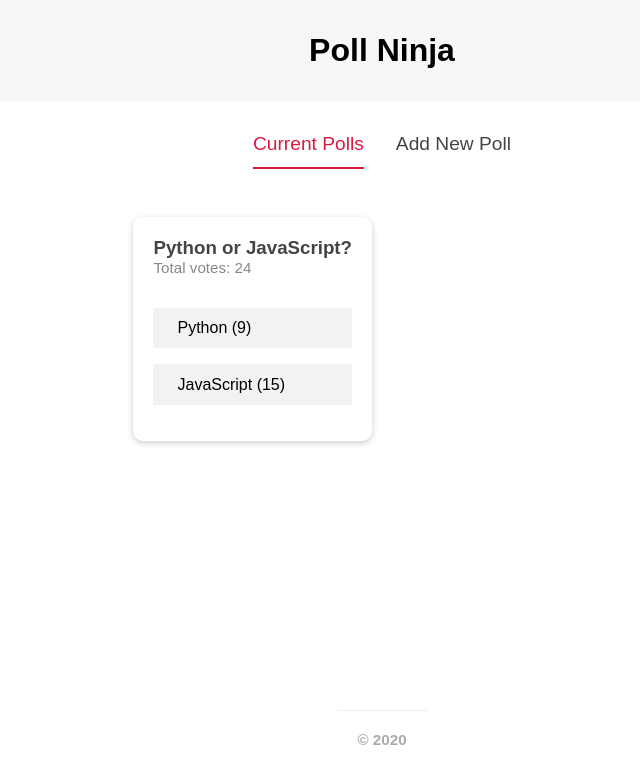
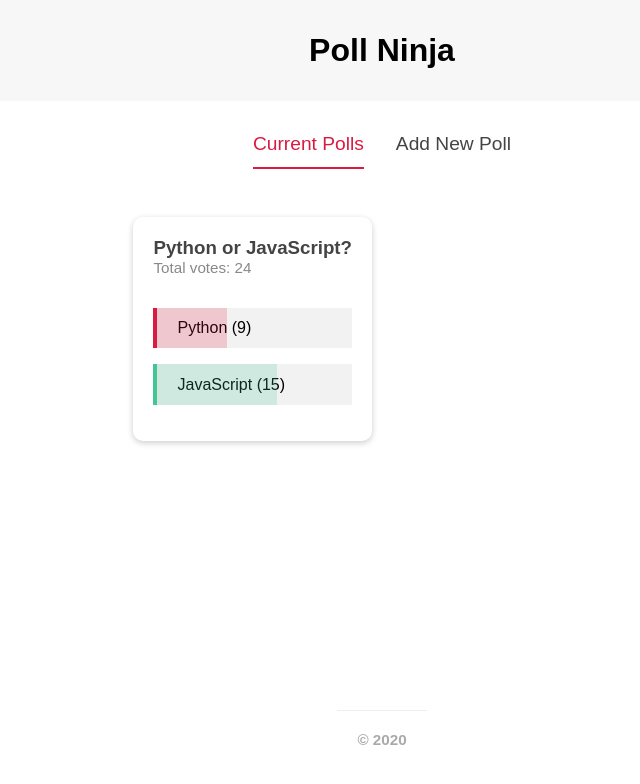
Before and after one commit to apcurran/svelte-polls, a Svelte app: page / in a window 1280 px wide. Shown: the top 784 px of the page, without its empty margins (258-898 px from the left). Built offline with nearby package versions, Linux system fonts and the light colour scheme.

Commit message:
Added poll vote percentage bar to each section

```diff
--- a/src/components/PollDetails.svelte
+++ b/src/components/PollDetails.svelte
@@ -6,6 +6,8 @@
 
     // Reactive value
     $: totalVotes = poll.votesA + poll.votesB;
+    $: percentA = Math.floor(100 / totalVotes * poll.votesA);
+    $: percentB = Math.floor(100 / totalVotes * poll.votesB);
 
     function handleVote(option, id) {
         dispatch("vote", { option, id });
@@ -16,11 +18,11 @@
     <h3>{poll.question}</h3>
     <p>Total votes: {totalVotes}</p>
     <div on:click={() => handleVote("a", poll.id)} class="poll__answer-group">
-        <div class="percent percent-a"></div>
+        <div style="width: {percentA}%" class="percent percent-a"></div>
         <span class="poll__answer poll__answer__answer-a">{poll.answerA} ({poll.votesA})</span>
     </div>
     <div on:click={() => handleVote("b", poll.id)}  class="poll__answer-group">
-        <div class="percent percent-b"></div>
+        <div style="width: {percentB}%" class="percent percent-b"></div>
         <span class="poll__answer poll__answer__answer-b">{poll.answerB} ({poll.votesB})</span>
     </div>
 </div>
@@ -58,4 +60,20 @@
         padding: .7rem 1.5rem;
     }
 
+    .percent {
+        height: 100%;
+        position: absolute;
+
+    }
+
+    .percent-a {
+        border-left: 4px solid #d91b42;
+        background-color: rgba(217, 27, 66, .2);
+    }
+
+    .percent-b {
+        border-left: 4px solid #45c496;
+        background-color: rgba(69, 196, 150, .2);
+    }
+
 </style>
```
